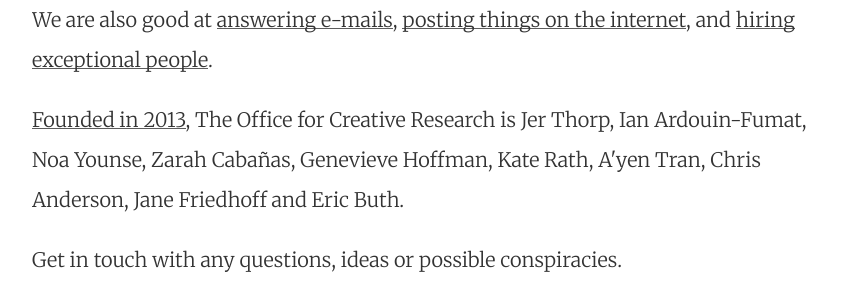
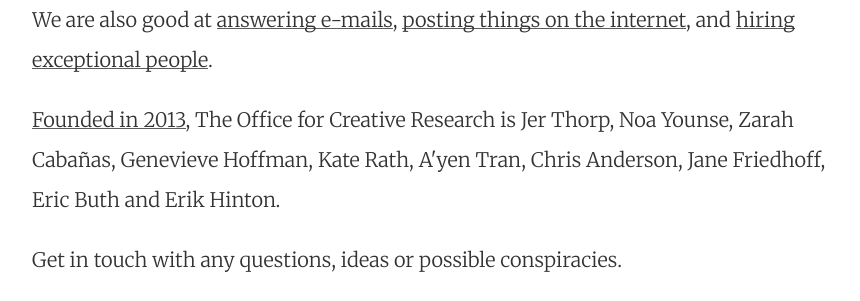
Before and after one commit to O-C-R/o-c-r.github.io, a Jekyll site: the page built from index.html, in a window 1280 px wide. Shown: the part 1675-1976 px from the top of the page, without its empty margins (3-863 px from the left). Built offline with Jekyll 4.4.1, drawn with Linux system fonts in a browser that asks for light colours; nearby versions of some CDN libraries; the list of posts is cut into pages by our own code.

Commit message:
deleted ian and added erik from staff list

```diff
--- a/index.html
+++ b/index.html
@@ -44,7 +44,7 @@
       We are also good at <a href="{{ site.baseurl }}/contact/">answering e-mails</a>, <a href="{{ site.baseurl }}/activity/">posting things on the internet</a>, and <a href="{{ site.baseurl }}/staffing/">hiring exceptional people</a>.
     </p>
     <p>
-      <a href="{{ site.baseurl }}/about/">Founded in 2013</a>, The Office for Creative Research is Jer Thorp, Ian Ardouin-Fumat, Noa Younse, Zarah Cabañas, Genevieve Hoffman, Kate Rath, A'yen Tran, Chris Anderson, Jane Friedhoff and Eric Buth.
+      <a href="{{ site.baseurl }}/about/">Founded in 2013</a>, The Office for Creative Research is Jer Thorp, Noa Younse, Zarah Cabañas, Genevieve Hoffman, Kate Rath, A'yen Tran, Chris Anderson, Jane Friedhoff, Eric Buth and Erik Hinton.
     </p>
     <p>
       Get in touch with any questions, ideas or possible conspiracies.
```
